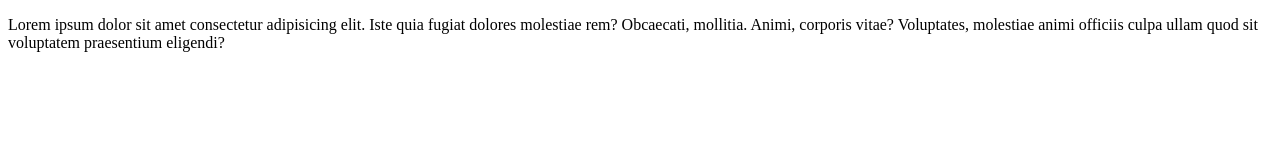
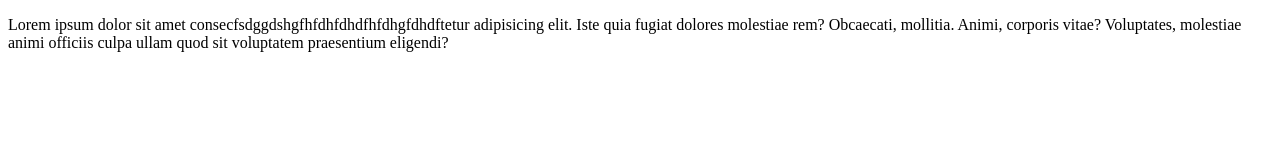
Before and after one commit to gio10herrera/proyectoDemoCursoPrework, a plain HTML site: page index.html in a window 1280 px wide. Drawn offline with Linux system fonts and the light colour scheme.

Commit message:
cambios uno

```diff
--- a/index.html
+++ b/index.html
@@ -7,6 +7,7 @@
     <title>Hola Mundo</title>
 </head>
 <body>
-    <p>Lorem ipsum dolor sit amet consectetur adipisicing elit. Iste quia fugiat dolores molestiae rem? Obcaecati, mollitia. Animi, corporis vitae? Voluptates, molestiae animi officiis culpa ullam quod sit voluptatem praesentium eligendi?</p>
+    <p>Lorem ipsum dolor sit amet consecfsdggdshgfhfdhfdhdfhfdhgfdhdftetur adipisicing elit. Iste quia fugiat dolores molestiae rem? Obcaecati, mollitia. Animi, corporis vitae? Voluptates, molestiae animi officiis culpa ullam quod sit voluptatem praesentium eligendi?</p>
+
 </body>
 </html>
```
